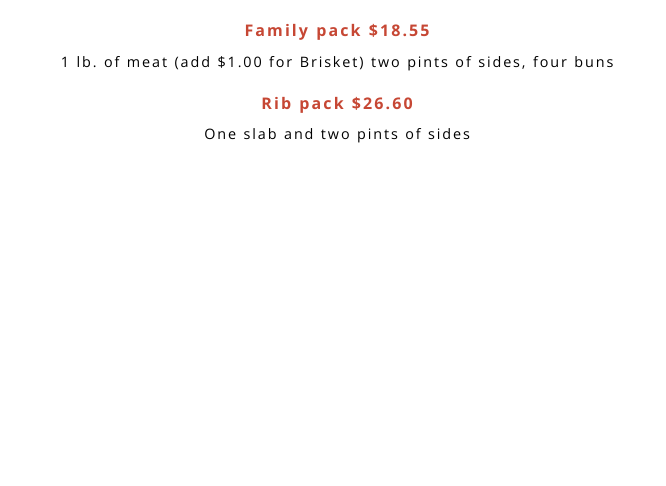
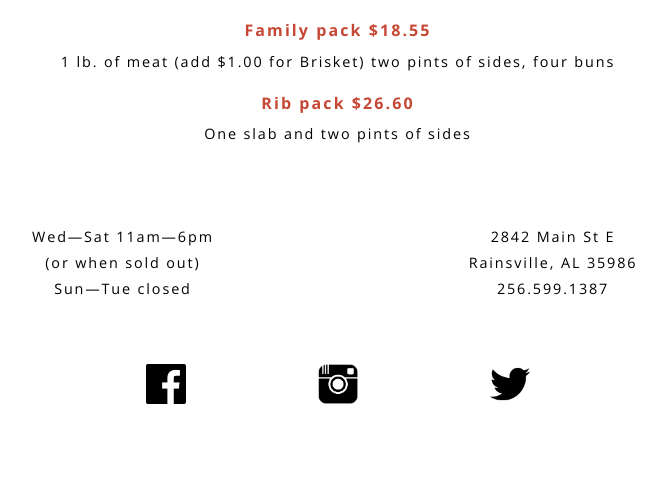
Before and after one commit to joehobbins/roadside-cue, a PHP site: page /menu.html in a window 1280 px wide. Shown: the part 1977-2463 px from the top of the page, without its empty margins (302-968 px from the left). Before the commit the page ends 2120 px from the top, so only its background shows below. Run offline with PHP 8.4, Linux system fonts and the light colour scheme.

Commit message:
moved footer to separate file

```diff
--- /dev/null
+++ b/css/footer.css
@@ -0,0 +1,67 @@
+#footercontainer {
+	display: block;
+	position: relative;
+	width: 100%;
+	padding-top: 60px;
+}
+
+#footertext {
+	position: relative;
+	margin-left: auto;
+	margin-right: auto;
+	width: 56%;
+}
+
+#footerhours, #footerlocation {
+	width: 40%;
+}
+
+#footerhours {
+	float: left;
+}
+
+#footerlocation {
+	float: right;
+}
+
+#footersocial {
+	position: relative;
+	display: block;
+	margin-right: auto;
+	margin-left: auto;
+	padding-top: 140px;
+	padding-bottom: 60px;
+	width: 30%;
+	text-align: justify;
+    -ms-text-justify: distribute-all-lines;
+    text-justify: distribute-all-lines;
+}
+
+#footersocial img {
+	display: inline;
+	height: 40px;
+	vertical-align: top;
+    display: inline-block;
+    *display: inline;
+    zoom: 1;
+}
+
+.stretch {
+    width: 100%;
+    display: inline-block;
+    font-size: 0;
+    line-height: 0
+}
+
+p {
+	font-family: 'Open Sans', sans-serif;
+	font-weight: 100;
+	font-size: .9em;
+	letter-spacing: 0.13em;
+	line-height: 1.4em;
+}
+
+#footertext p {
+	line-height: 1.8em;
+	text-align: center;
+}
--- a/css/style.css
+++ b/css/style.css
@@ -3,76 +3,6 @@
 *:focus {
     outline: 0;
 } /* Check this */
-
-/* *** Universal Footer *** */
-
-#footercontainer {
-	display: block;
-	position: relative;
-	width: 100%;
-	padding-top: 60px;
-}
-
-#footertext {
-	position: relative;
-	margin-left: auto;
-	margin-right: auto;
-	width: 56%;
-}
-
-#footerhours, #footerlocation {
-	width: 40%;
-}
-
-#footerhours {
-	float: left;
-}
-
-#footerlocation {
-	float: right;
-}
-
-#footersocial {
-	position: relative;
-	display: block;
-	margin-right: auto;
-	margin-left: auto;
-	padding-top: 140px;
-	padding-bottom: 60px;
-	width: 30%;
-	text-align: justify;
-    -ms-text-justify: distribute-all-lines;
-    text-justify: distribute-all-lines;
-}
-
-#footersocial img {
-	display: inline;
-	height: 40px;
-	vertical-align: top;
-    display: inline-block;
-    *display: inline;
-    zoom: 1;
-}
-
-.stretch {
-    width: 100%;
-    display: inline-block;
-    font-size: 0;
-    line-height: 0
-}
-
-p {
-	font-family: 'Open Sans', sans-serif;
-	font-weight: 100;
-	font-size: .9em;
-	letter-spacing: 0.13em;
-	line-height: 1.4em;
-}
-
-#footertext p {
-	line-height: 1.8em;
-	text-align: center;
-}
 
 /* *** Homepage *** */
 
--- a/find.html
+++ b/find.html
@@ -14,6 +14,7 @@
 <script>
 	$(function() {
 		$("#header").load("universalheader.html");
+		$("#footer").load("universalfooter.html");
 	});
 	</script>
 
@@ -49,7 +50,8 @@
 			<!--Google Maps API Integration-->
 		</div>
 	</div>
-	<!-- Start of universal footer -->
-	<!-- End of universal footer -->
+
+	<div id="footer"></div>
+
 </body>
 </html>
--- a/menu.html
+++ b/menu.html
@@ -13,6 +13,7 @@
 <script>
 	$(function() {
 		$("#header").load("universalheader.html");
+		$("#footer").load("universalfooter.html");
 	});
 	</script>
 <body>
@@ -224,8 +225,6 @@
 			</div>
 		</div>
 	<!-- End of page title -->
-
-	<!-- Start of universal footer -->
-	<!-- End of universal footer -->
+	<div id="footer"></div>
 </body>
 </html>
--- /dev/null
+++ b/universalfooter.html
@@ -0,0 +1,36 @@
+<!DOCTYPE html>
+<html>
+
+<head>
+	<meta http-equiv="Content-Type" content="text/html; charset=UTF-8" />
+	<meta name="viewport" content="width=device-width">
+    <meta name="viewport" content="initial-scale=1, maximum-scale=1, user-scalable=no">
+    <script src="js/jquery-3.1.1.min.js"></script>
+	<link type="text/css" rel="stylesheet" href="css/footer.css"/>
+	<link href="https://fonts.googleapis.com/css?family=Open+Sans|Slabo+27px" rel="stylesheet">
+	<title></title>
+</head>
+
+<body>
+  <div id="footercontainer">
+		<div id="footertext">
+			<div id="footerhours">
+				<p>Wed—Sat 11am—6pm<br>
+				(or when sold out)<br>
+				Sun—Tue closed</p>
+			</div>
+			<div id="footerlocation">
+				<p>2842 Main St E<br>
+				Rainsville, AL 35986<br>
+				256.599.1387</p>
+			</div>
+		</div>
+		<div id="footersocial">
+			<a href="https://www.facebook.com" target="_blank"> <img src="img/facebook_black.png"></a>
+			<a href="http://instagram.com" target="_blank"> <img src="img/instagram_black.png"></a>
+			<a href="https://twitter.com" target="_blank"> <img src="img/twitter_black.png"></a>
+			<span class="stretch"></span>
+		</div>
+	</div>
+</body>
+</html>
```
Also changed, not shown: index.html (+4 -22 lines).
